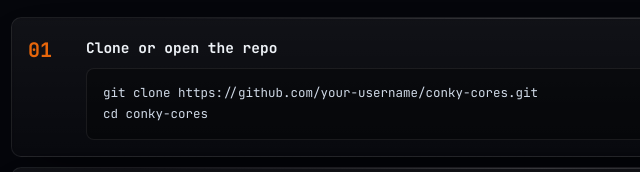
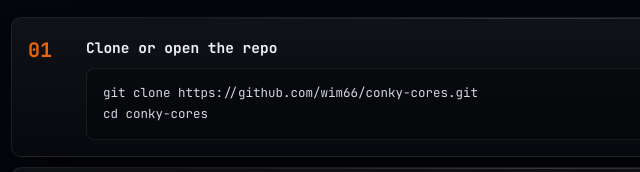
Before and after one commit to wim66/conky-cores, a plain HTML site: page index.html in a window 1280 px wide. Shown: the part 1537-1709 px from the top of the page, 97-737 px from the left. Drawn offline with Linux system fonts and the light colour scheme.

Commit message:
fixed github link

```diff
--- a/index.html
+++ b/index.html
@@ -455,7 +455,7 @@
         <div class="step-num">01</div>
         <div>
           <h3>Clone or open the repo</h3>
-          <pre><code>git clone https://github.com/your-username/conky-cores.git
+          <pre><code>git clone https://github.com/wim66/conky-cores.git
 cd conky-cores</code></pre>
         </div>
       </div>
```
Also changed, not shown: 1 other file.
